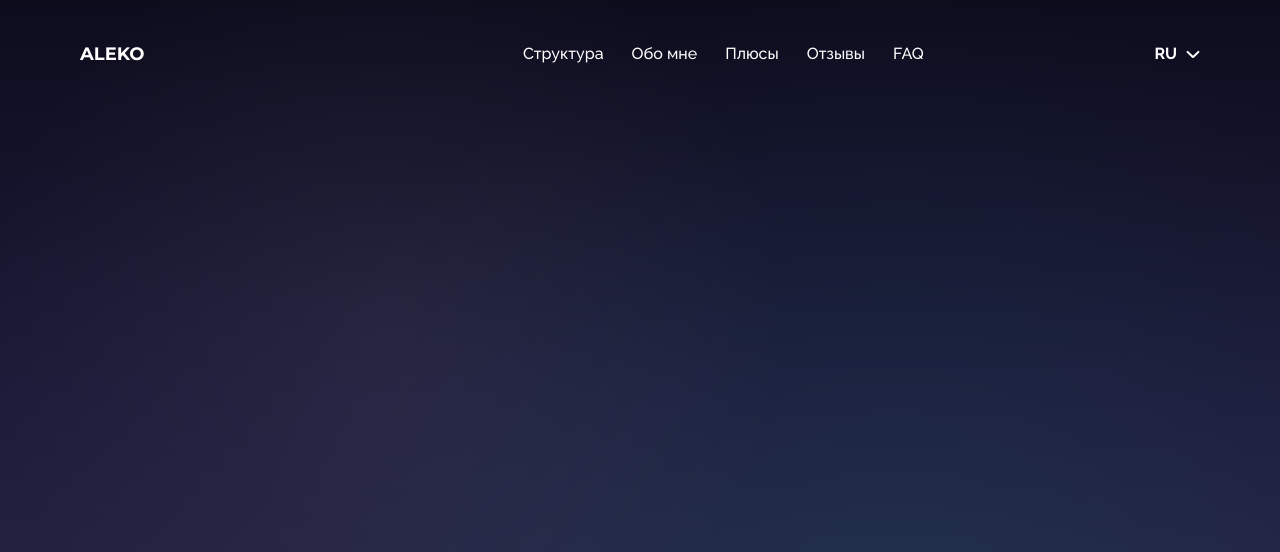
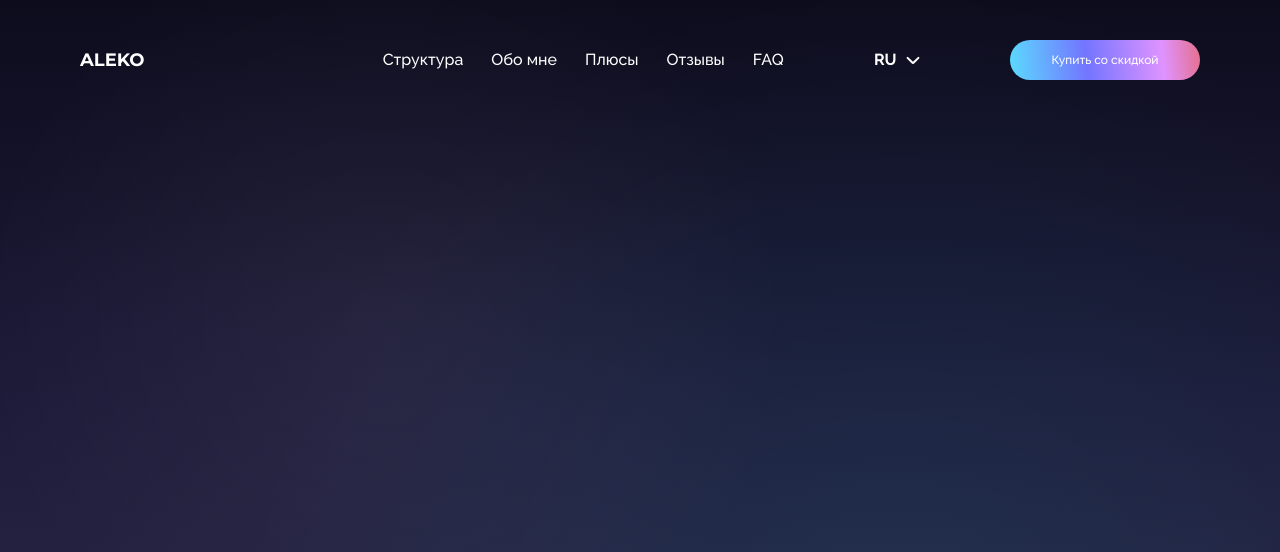
Before and after one commit to Artur-Luniaka/aleko_sokurashvili, a Next.js app: page / in a window 1280 px wide. Shown: the top 552 px of the page. Built offline with nearby package versions, Linux system fonts and the light colour scheme.

Commit message:
added headerbtn comp/styled/finished create Header

```diff
--- a/src/app/components/Header/Header.jsx
+++ b/src/app/components/Header/Header.jsx
@@ -1,5 +1,6 @@
 "use client";
 import Burger from "../Burger/Burger";
+import HeaderBtn from "../HeaderBtn/HeaderBtn";
 import LangSelect from "../LangSelect/LangSelect";
 import Logo from "../Logo/Logo";
 import NavMenuDesk from "../NavMenuDesk/NavMenuDesk";
@@ -10,6 +11,7 @@ const Header = () => {
       <Logo />
       <NavMenuDesk />
       <LangSelect />
+      <HeaderBtn />
       <Burger />
     </header>
   );
--- /dev/null
+++ b/src/app/components/HeaderBtn/HeaderBtn.jsx
@@ -0,0 +1,16 @@
+"use client";
+
+const HeaderBtn = () => {
+  return (
+    <button
+      className="hidden lg:flex justify-center items-center w-[190px] h-10 rounded-full font-raleway font-medium text-xs text-[#fff]"
+      style={{
+        background: `linear-gradient(84deg, #5bdbfd 0%, #7375ff 40.3%, #df93ff 79.87%, #e56f8c 100%)`,
+      }}
+    >
+      Купить со скидкой
+    </button>
+  );
+};
+
+export default HeaderBtn;
```
